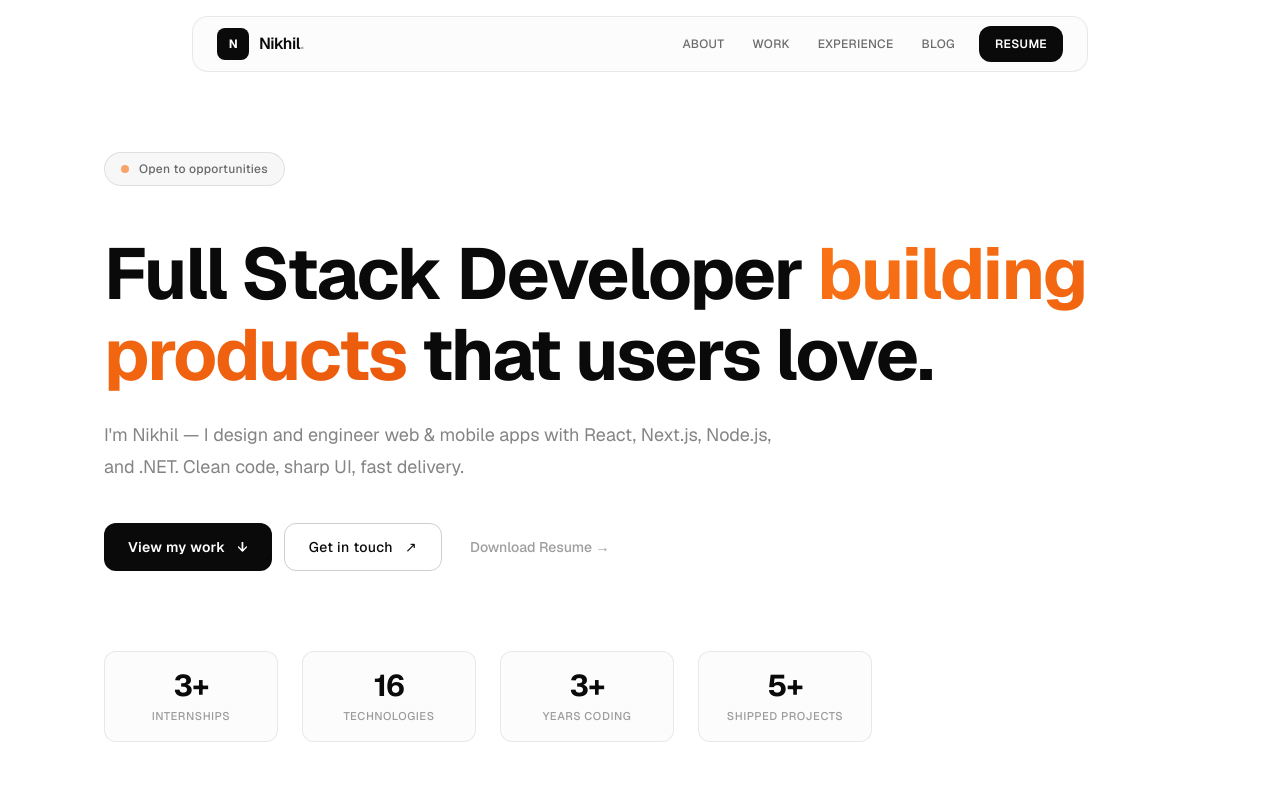
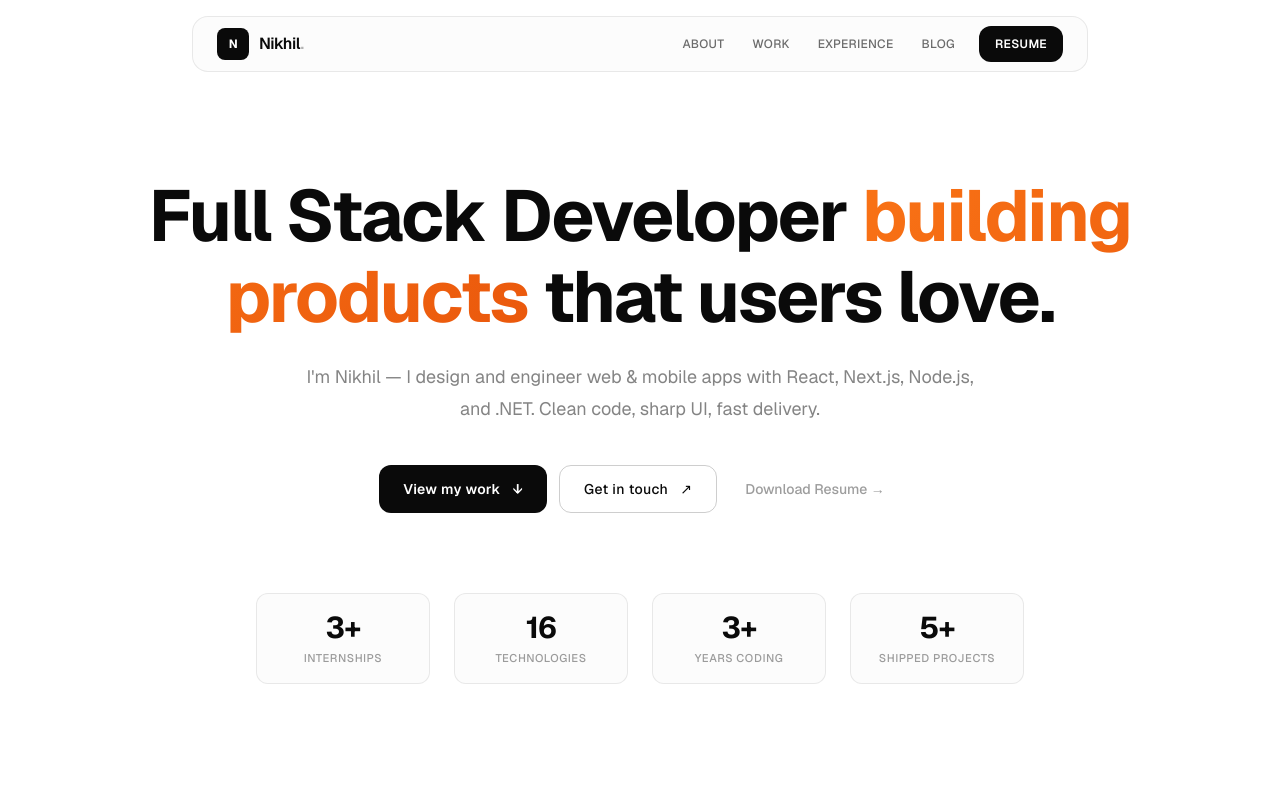
Before and after one commit to nikhil-nandanwar/wanted-portfolio, a Next.js app: page / in a window 1280 px wide. Shown: the top 800 px of the page. Built offline with nearby package versions, Linux system fonts and the light colour scheme.

Commit message:
refactor: update TopHeroSection layout and content for improved clarity and engagement

```diff
--- a/components/topHeroSection.tsx
+++ b/components/topHeroSection.tsx
@@ -4,8 +4,9 @@ import Section from "@/components/section";
 export default function TopHeroSection() {
   return (
     <Section id="top" labelledBy="hero-heading">
+      <div className="flex flex-col items-center text-center">
         {/* Status badge */}
-      <div className="animate-fade-in-up mt-8 sm:mt-12 md:mt-6">
+        {/* <div className="animate-fade-in-up mt-8 sm:mt-12 md:mt-6">
           <span className="inline-flex items-center gap-2.5 rounded-full border border-foreground/10 bg-foreground/[0.03] px-3.5 py-1.5 text-xs font-medium tracking-wide text-foreground/60 sm:px-4 sm:py-2">
             <span
               className="animate-pulse-dot size-2 rounded-full bg-[var(--accent)]"
@@ -13,12 +14,12 @@ export default function TopHeroSection() {
             />
             Open to opportunities
           </span>
-      </div>
+        </div> */}
 
         {/* Main heading */}
         <h1
           id="hero-heading"
-        className="animate-fade-in-up delay-100 mt-8 mb-5 max-w-5xl text-3xl font-bold leading-[1.12] tracking-tight sm:mt-12 sm:mb-6 sm:text-5xl md:text-6xl lg:text-7xl"
+          className="animate-fade-in-up delay-100 mt-8 mb-5 max-w-5xl text-center text-3xl font-bold leading-[1.12] tracking-tight sm:mt-12 sm:mb-6 sm:text-5xl md:text-6xl lg:text-7xl"
         >
           <span className="sr-only">Nikhil Nandanwar, full stack developer: </span>
           Full Stack Developer{" "}
@@ -27,30 +28,30 @@ export default function TopHeroSection() {
         </h1>
 
         {/* Subheading */}
-      <p className="animate-fade-in-up delay-200 m-0 max-w-2xl text-sm leading-6 text-foreground/50 sm:text-lg sm:leading-8">
+        <p className="animate-fade-in-up delay-200 m-0 max-w-2xl text-center text-sm leading-6 text-foreground/50 sm:text-lg sm:leading-8">
           I&apos;m Nikhil — I design and engineer web & mobile apps with
           React, Next.js, Node.js, and .NET. Clean code, sharp UI, fast
           delivery.
         </p>
 
         {/* CTA buttons */}
-      <div className="animate-fade-in-up delay-300 mt-8 flex flex-col gap-3 sm:mt-10 sm:flex-row sm:flex-wrap sm:items-center">
+        <div className="animate-fade-in-up delay-300 mt-8 flex w-full max-w-xs flex-col items-center justify-center gap-3 sm:mt-10 sm:max-w-none sm:w-auto sm:flex-row sm:flex-wrap">
           <Link
-          className="glow-hover flex min-h-12 items-center justify-center rounded-xl bg-foreground px-6 text-sm font-semibold tracking-wide text-background transition-all duration-300 hover:opacity-85"
+            className="glow-hover flex min-h-12 w-full items-center justify-center rounded-xl bg-foreground px-6 text-sm font-semibold tracking-wide text-background transition-all duration-300 hover:opacity-85 sm:w-auto"
             href="#projects"
           >
             View my work
             <span className="ml-3" aria-hidden="true">↓</span>
           </Link>
           <Link
-          className="flex min-h-12 items-center justify-center rounded-xl border border-foreground/20 px-6 text-sm font-medium tracking-wide transition-all duration-200 hover:border-foreground hover:bg-foreground hover:text-background"
+            className="flex min-h-12 w-full items-center justify-center rounded-xl border border-foreground/20 px-6 text-sm font-medium tracking-wide transition-all duration-200 hover:border-foreground hover:bg-foreground hover:text-background sm:w-auto"
             href="#contact"
           >
             Get in touch
             <span className="ml-3" aria-hidden="true">↗</span>
           </Link>
           <Link
-          className="flex min-h-12 items-center justify-center rounded-xl px-4 text-sm font-medium text-foreground/40 transition-colors hover:text-foreground"
+            className="flex min-h-12 w-full items-center justify-center rounded-xl px-4 text-sm font-medium text-foreground/40 transition-colors hover:text-foreground sm:w-auto"
             href="/documents/Nikhil_Nandanwar_Full_Stack_Developer.pdf"
             target="_blank"
             rel="noopener noreferrer"
@@ -61,7 +62,7 @@ export default function TopHeroSection() {
         </div>
 
         {/* Key stats for quick scanning */}
-      <div className="animate-fade-in-up delay-400 mt-12 grid max-w-3xl grid-cols-2 gap-3 sm:mt-20 sm:grid-cols-4 sm:gap-6">
+        <div className="animate-fade-in-up delay-400 mt-12 grid w-full max-w-3xl grid-cols-2 gap-3 sm:mt-20 sm:grid-cols-4 sm:gap-6">
           {[
             { value: "3+", label: "Internships" },
             { value: "16", label: "Technologies" },
@@ -81,6 +82,7 @@ export default function TopHeroSection() {
             </div>
           ))}
         </div>
+      </div>
     </Section>
   );
 }
```
Lines whose indentation alone changed are shown as unchanged.
